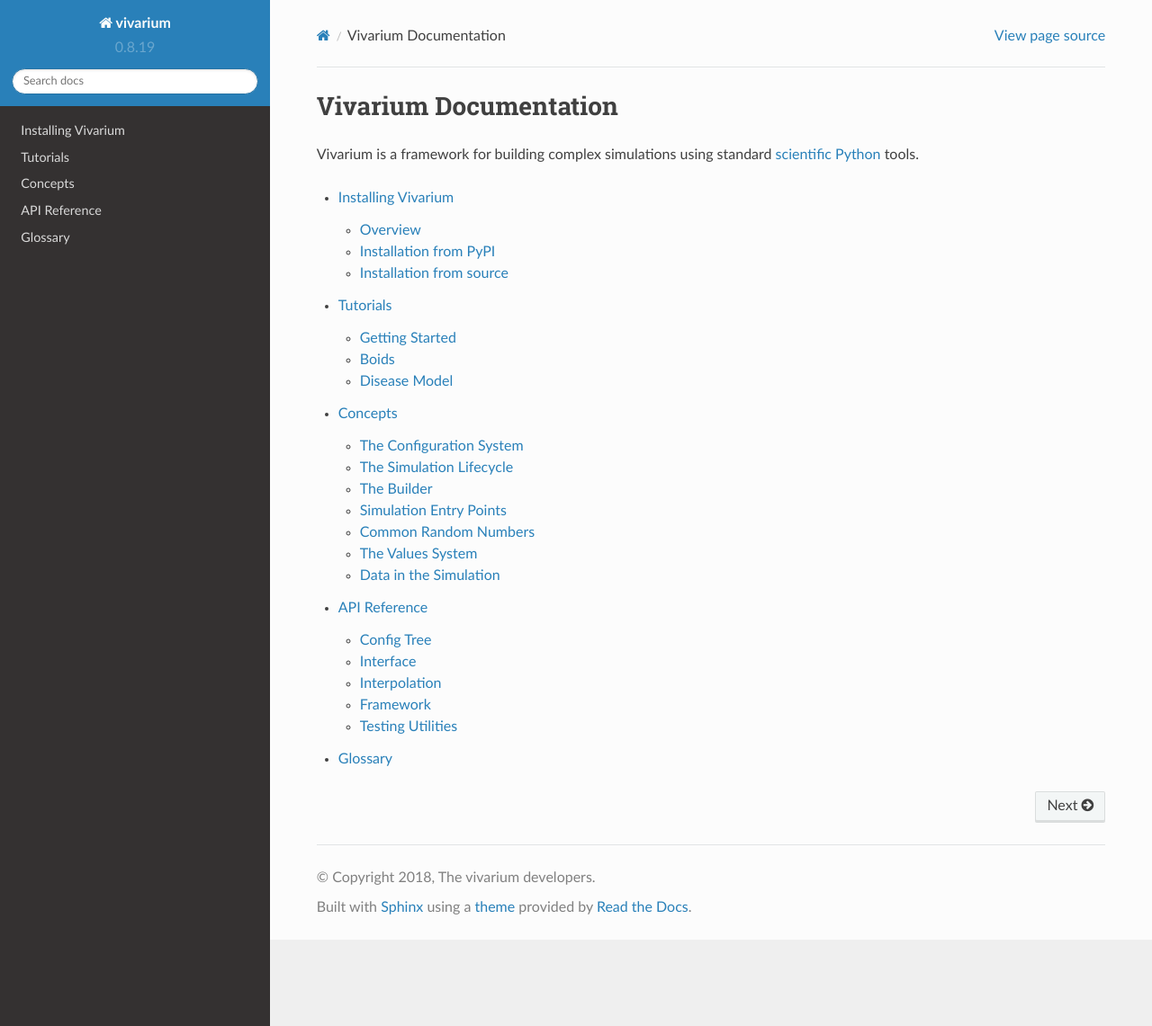
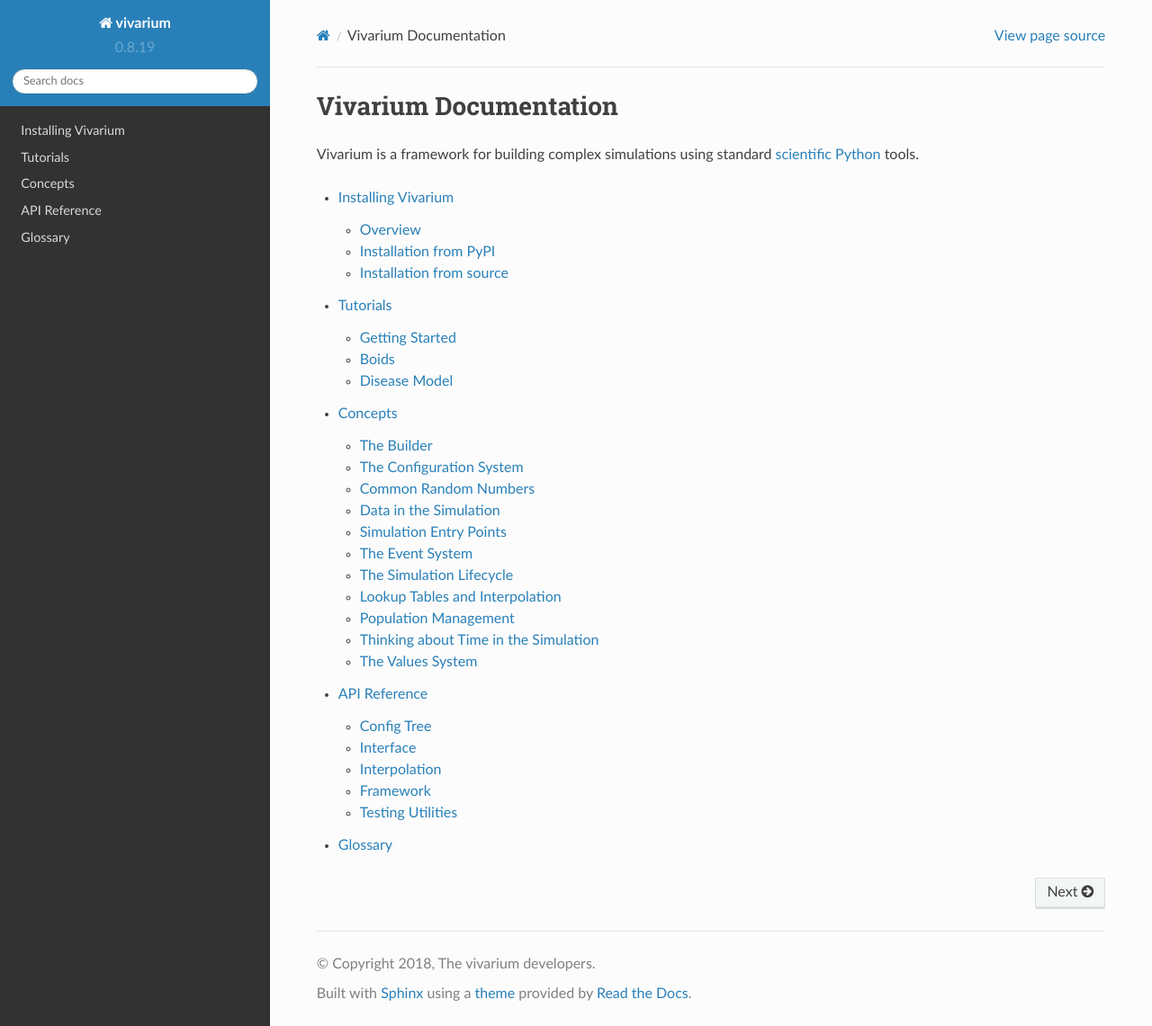
Before and after one commit to ihmeuw/vivarium, a Sphinx documentation site: the page built from docs/source/index.rst, in a window 1280 px wide and 1141 px high. Shown: the whole window at 90% size. Built offline with Sphinx 7.4.7 and the Read the Docs theme 2.0.0, drawn with Linux system fonts in a browser that asks for light colours; pages that are not in the unit, such as notebooks, are missing from menus.

Commit message:
add missing concepts to index

```diff
--- a/docs/source/concepts/index.rst
+++ b/docs/source/concepts/index.rst
@@ -9,10 +9,14 @@ the Vivarium framework.
 .. toctree::
    :maxdepth: 2
 
+   builder
    configuration
+   crn
+   data
+   entry_points
+   event
    lifecycle
-   builder
-   entry_points
-   crn
+   lookup
+   population
+   time
    values
-   data
```
